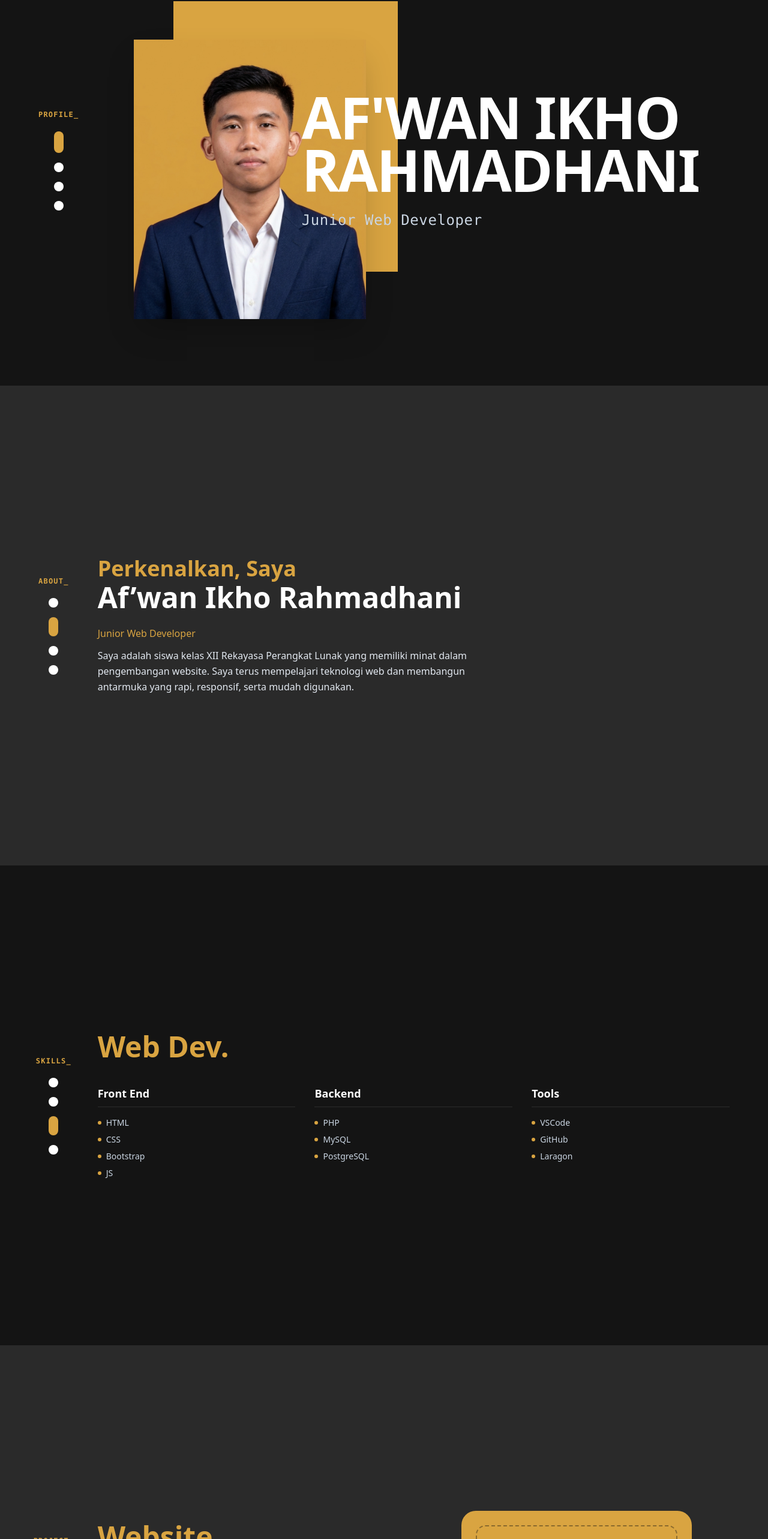
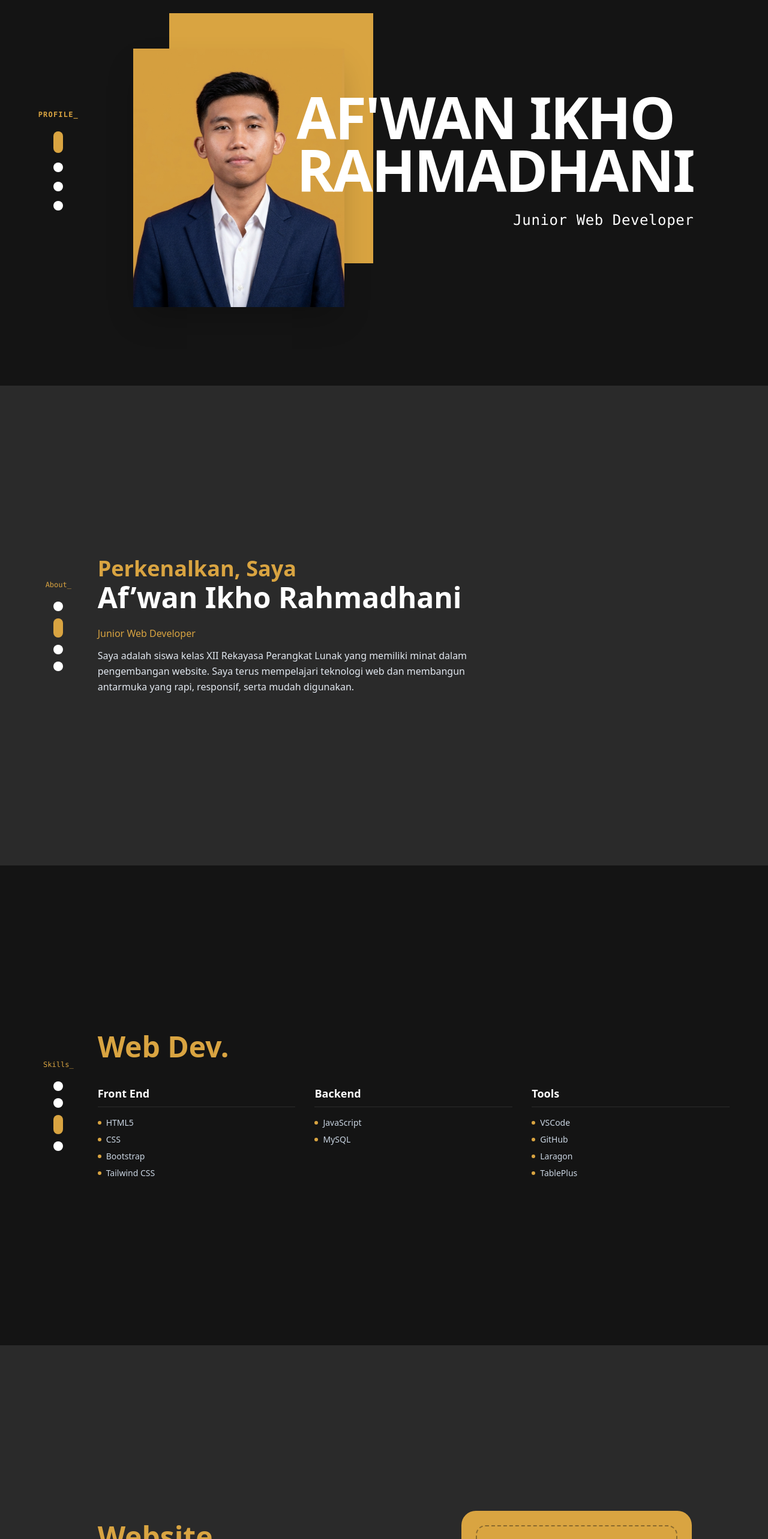
Before and after one commit to LotzBrenn/my-jwd-portofolio, a Next.js app: page / in a window 1280 px wide. Shown: the part 157-2723 px from the top of the page at 60% size. Built offline with nearby package versions, Linux system fonts and the light colour scheme.

Commit message:
fixing alignments

```diff
--- a/src/app/globals.css
+++ b/src/app/globals.css
@@ -12,3 +12,7 @@ body {
   color: var(--pure-white);
   font-family: system-ui, -apple-system, BlinkMacSystemFont, 'Segoe UI', Roboto, Oxygen, Ubuntu, Cantarell, sans-serif;
 }
+
+.right-aligned-text {
+  text-align: right;
+}
--- a/src/app/page.jsx
+++ b/src/app/page.jsx
@@ -9,11 +9,11 @@ export default function ProfilePage() {
       <Navbar />
 
       {/* SECTION 1: PROFILE / HERO */}
-      <section id="profile" className="min-h-screen bg-[#141414] pt-24 pb-12 px-6 md:px-12 lg:px-16 flex items-center justify-center overflow-hidden">
-        <div className="max-w-7xl mx-auto w-full flex flex-col md:flex-row items-center justify-between relative">
+      <section id="profile" className="min-h-screen bg-[#141414] pt-24 pb-12 px-6 md:px-16 flex items-center justify-center overflow-hidden">
+        <div className="max-w-6xl mx-auto w-full grid grid-cols-1 md:grid-cols-12 gap-8 items-center">
 
-          {/* Indikator Titik & Label Kiri */}
-          <div className="hidden md:flex flex-col items-center gap-4 z-20 pr-4">
+          {/* Indikator Titik & Label Kiri (Sejajar sempurna dengan AIR_DEV) */}
+          <div className="hidden md:flex md:col-span-1 flex-col items-center gap-4 z-20">
             <span className="text-[#D9A441] text-xs font-mono font-bold tracking-widest uppercase mb-1">
               Profile_
             </span>
@@ -23,11 +23,11 @@ export default function ProfilePage() {
             <div className="w-4 h-4 bg-white rounded-full"></div>
           </div>
 
-          {/* Area Utama: Foto Offset + Teks Overlap Besar */}
-          <div className="flex-1 flex flex-col md:flex-row items-center justify-center md:pl-6 w-full">
+          {/* Area Utama: Foto Offset + Teks Overlap */}
+          <div className="md:col-span-11 flex flex-col md:flex-row items-center justify-center w-full">
 
             {/* Container Frame Foto (Papan Kuning + Foto Geser) */}
-            <div className="relative w-[280px] h-[350px] sm:w-[340px] sm:h-[420px] md:w-[380px] md:h-[470px] lg:w-[440px] lg:h-[530px] shrink-0">
+            <div className="relative w-[280px] h-[350px] sm:w-[320px] sm:h-[400px] md:w-[350px] md:h-[440px] lg:w-[400px] lg:h-[490px] shrink-0">
 
               {/* Landasan Kuning (Pojok Atas-Kanan) */}
               <div className="absolute top-0 right-0 w-[85%] h-[85%] bg-[#D9A441] z-0"></div>
@@ -45,13 +45,13 @@ export default function ProfilePage() {
 
             </div>
 
-            {/* Teks Nama & Profesi (Skala Besar + Menimpa Foto) */}
-            <div className="relative z-20 mt-8 md:mt-0 md:-ml-28 lg:-ml-40 text-center md:text-left pointer-events-none select-none">
+            {/* Teks Nama & Profesi */}
+            <div className="relative z-20 mt-8 md:mt-0 md:-ml-20 lg:-ml-32 text-center md:text-left pointer-events-none select-none">
               <h1 className="text-4xl sm:text-6xl md:text-7xl lg:text-8xl font-black uppercase tracking-tight text-white leading-[0.92]">
                 AF'WAN IKHO<br />
                 RAHMADHANI
               </h1>
-              <p className="text-base sm:text-xl md:text-2xl font-light text-slate-300 tracking-wide pt-4 md:pt-6 font-mono">
+              <p className="text-base sm:text-xl md:text-2xl font-light text-white tracking-wide pt-4 md:pt-6 font-mono text-align-right md:text-right">
                 Junior Web Developer
               </p>
             </div>
@@ -65,11 +65,8 @@ export default function ProfilePage() {
       <section id="about" className="min-h-screen bg-[#2A2A2A] py-20 px-6 md:px-16 flex items-center">
         <div className="max-w-6xl mx-auto w-full grid grid-cols-1 md:grid-cols-12 gap-8 items-center">
 
-          {/* Indikator Titik Kiri */}
-          <div className="hidden md:flex flex-col items-center gap-4 z-20 pr-4">
-            <span className="text-[#D9A441] text-xs font-mono font-bold tracking-widest uppercase mb-1">
-              About_
-            </span>
+          <div className="hidden md:flex md:col-span-1 flex-col items-center gap-3">
+            <span className="text-[#D9A441] text-xs font-mono mb-2">About_</span>
             <div className="w-4 h-4 bg-white rounded-full"></div>
             <div className="w-4 h-8 bg-[#D9A441] rounded-full"></div>
             <div className="w-4 h-4 bg-white rounded-full"></div>
@@ -98,9 +95,8 @@ export default function ProfilePage() {
       <section id="skills" className="min-h-screen bg-[#141414] py-20 px-6 md:px-16 flex items-center">
         <div className="max-w-6xl mx-auto w-full grid grid-cols-1 md:grid-cols-12 gap-8 items-center">
 
-          <div className="hidden md:flex flex-col items-center gap-4 z-20 pr-4">
-            <span className="text-[#D9A441] text-xs font-mono font-bold tracking-widest uppercase mb-1">
-              Skills_</span>
+          <div className="hidden md:flex md:col-span-1 flex-col items-center gap-3">
+            <span className="text-[#D9A441] text-xs font-mono mb-2">Skills_</span>
             <div className="w-4 h-4 bg-white rounded-full"></div>
             <div className="w-4 h-4 bg-white rounded-full"></div>
             <div className="w-4 h-8 bg-[#D9A441] rounded-full"></div>
@@ -116,19 +112,18 @@ export default function ProfilePage() {
               <div className="space-y-3">
                 <h3 className="text-lg font-bold text-white mb-4 border-b border-white/10 pb-2">Front End</h3>
                 <ul className="space-y-2 text-slate-300 text-sm">
-                  <li className="flex items-center gap-2"><span className="w-1.5 h-1.5 bg-[#D9A441] rounded-full"></span> HTML</li>
+                  <li className="flex items-center gap-2"><span className="w-1.5 h-1.5 bg-[#D9A441] rounded-full"></span> HTML5</li>
                   <li className="flex items-center gap-2"><span className="w-1.5 h-1.5 bg-[#D9A441] rounded-full"></span> CSS</li>
                   <li className="flex items-center gap-2"><span className="w-1.5 h-1.5 bg-[#D9A441] rounded-full"></span> Bootstrap</li>
-                  <li className="flex items-center gap-2"><span className="w-1.5 h-1.5 bg-[#D9A441] rounded-full"></span> JS</li>
+                  <li className="flex items-center gap-2"><span className="w-1.5 h-1.5 bg-[#D9A441] rounded-full"></span> Tailwind CSS</li>
                 </ul>
               </div>
 
               <div className="space-y-3">
                 <h3 className="text-lg font-bold text-white mb-4 border-b border-white/10 pb-2">Backend</h3>
                 <ul className="space-y-2 text-slate-300 text-sm">
-                  <li className="flex items-center gap-2"><span className="w-1.5 h-1.5 bg-[#D9A441] rounded-full"></span> PHP</li>
+                  <li className="flex items-center gap-2"><span className="w-1.5 h-1.5 bg-[#D9A441] rounded-full"></span> JavaScript</li>
                   <li className="flex items-center gap-2"><span className="w-1.5 h-1.5 bg-[#D9A441] rounded-full"></span> MySQL</li>
-                  <li className="flex items-center gap-2"><span className="w-1.5 h-1.5 bg-[#D9A441] rounded-full"></span> PostgreSQL</li>
                 </ul>
               </div>
 
@@ -138,6 +133,7 @@ export default function ProfilePage() {
                   <li className="flex items-center gap-2"><span className="w-1.5 h-1.5 bg-[#D9A441] rounded-full"></span> VSCode</li>
                   <li className="flex items-center gap-2"><span className="w-1.5 h-1.5 bg-[#D9A441] rounded-full"></span> GitHub</li>
                   <li className="flex items-center gap-2"><span className="w-1.5 h-1.5 bg-[#D9A441] rounded-full"></span> Laragon</li>
+                  <li className="flex items-center gap-2"><span className="w-1.5 h-1.5 bg-[#D9A441] rounded-full"></span> TablePlus</li>
                 </ul>
               </div>
             </div>
@@ -150,9 +146,8 @@ export default function ProfilePage() {
       <section id="project" className="min-h-screen bg-[#2A2A2A] py-20 px-6 md:px-16 flex items-center">
         <div className="max-w-6xl mx-auto w-full grid grid-cols-1 md:grid-cols-12 gap-8 items-center">
 
-          <div className="hidden md:flex flex-col items-center gap-4 z-20 pr-4">
-            <span className="text-[#D9A441] text-xs font-mono font-bold tracking-widest uppercase mb-1">
-              Project_</span>
+          <div className="hidden md:flex md:col-span-1 flex-col items-center gap-3">
+            <span className="text-[#D9A441] text-xs font-mono mb-2">Project_</span>
             <div className="w-4 h-4 bg-white rounded-full"></div>
             <div className="w-4 h-4 bg-white rounded-full"></div>
             <div className="w-4 h-4 bg-white rounded-full"></div>
```
Also changed, not shown: 2 other files (tests, documents, lock files or other folders).
